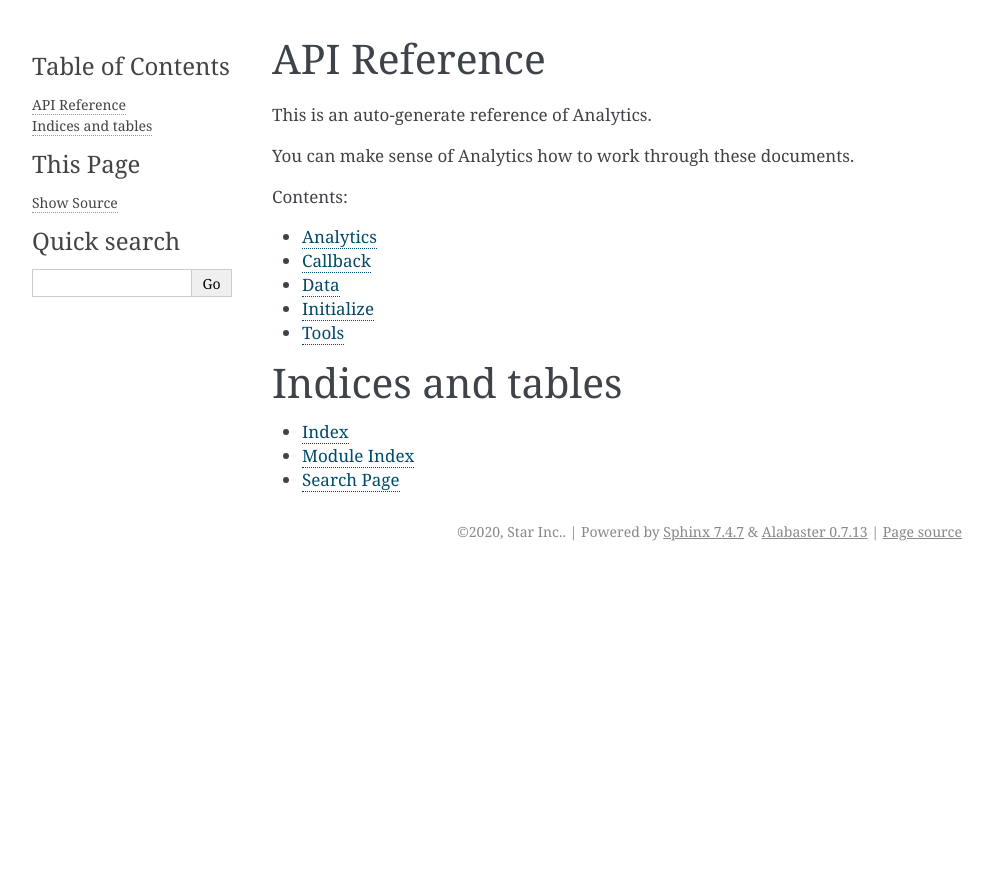
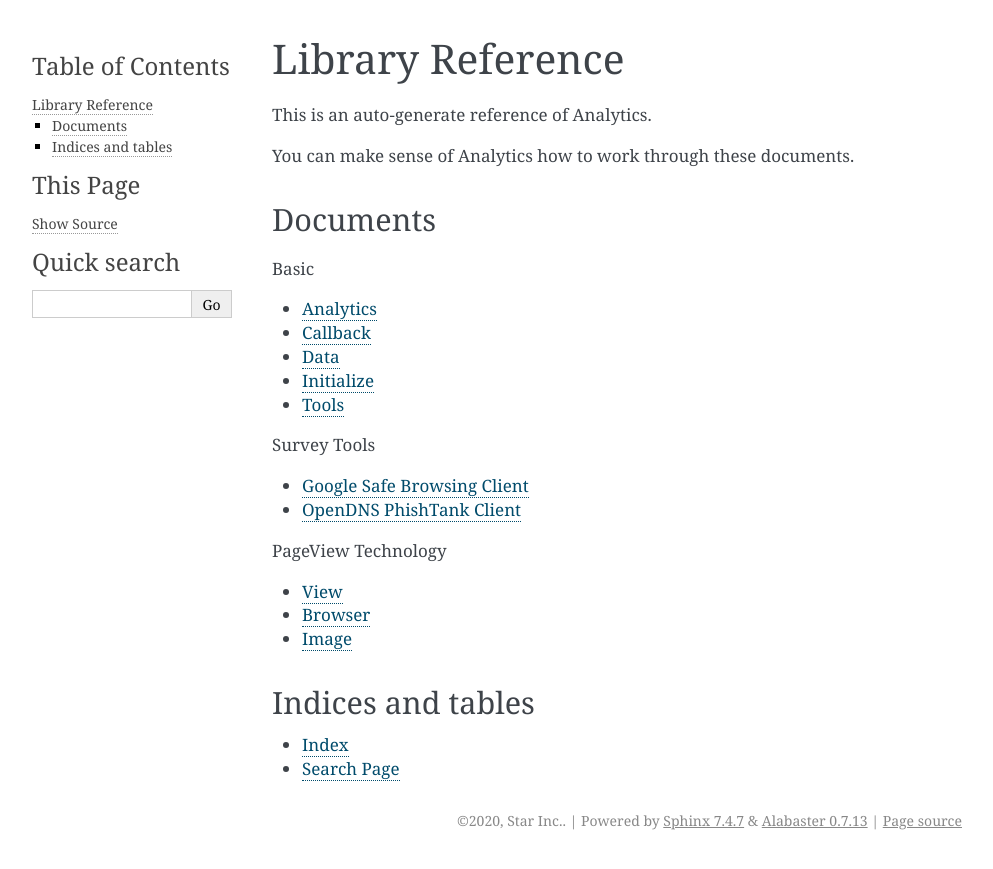
Before and after one commit to meta-star/pbp_analytics, a Sphinx documentation site: the page built from docs/index.rst, in a window 1280 px wide. Shown: the top 869 px of the page, without its empty margins (148-1141 px from the left). Built offline with Sphinx 7.4.7, drawn with Linux system fonts in a browser that asks for light colours.

Commit message:
Update for sphinx

```diff
--- a/docs/index.rst
+++ b/docs/index.rst
@@ -1,23 +1,40 @@
-API Reference
-================================================================
+Library Reference
+=================
 
 This is an auto-generate reference of Analytics.
 
 You can make sense of Analytics how to work through these documents.
 
+Documents
+---------
+
 .. toctree::
    :maxdepth: 2
-   :caption: Contents:
+   :caption: Basic
 
-   analytics
-   callback
-   data
-   initialize
-   tools
+   libs/analytics
+   libs/callback
+   libs/data
+   libs/initialize
+   libs/tools
+
+.. toctree::
+   :maxdepth: 2
+   :caption: Survey Tools
+
+   libs/survey/safe_browsing
+   libs/survey/phishtank
+
+.. toctree::
+   :maxdepth: 2
+   :caption: PageView Technology
+
+   libs/survey/page_view/index
+   libs/survey/page_view/browser
+   libs/survey/page_view/image
 
 Indices and tables
-==================
+------------------
 
 * :ref:`genindex`
-* :ref:`modindex`
 * :ref:`search`
--- a/docs/analytics.rst
+++ b/docs/libs/analytics.rst
@@ -1,5 +1,5 @@
 Analytics
-=============================
+=========
 
 .. autoclass:: libs.Analytics
    :members:
--- a/docs/callback.rst
+++ b/docs/libs/callback.rst
@@ -1,5 +1,5 @@
 Callback
-=============================
+========
 
 .. autoclass:: libs.callback.WebServer
    :members:
--- a/docs/data.rst
+++ b/docs/libs/data.rst
@@ -1,5 +1,5 @@
 Data
-=============================
+====
 
 .. autoclass:: libs.Data
    :members:
--- a/docs/initialize.rst
+++ b/docs/libs/initialize.rst
@@ -1,5 +1,5 @@
 Initialize
-==============================
+==========
 
 .. autoclass:: libs.initialize.Initialize
    :members:
--- /dev/null
+++ b/docs/libs/survey/page_view/index.rst
@@ -0,0 +1,6 @@
+View
+====
+
+.. autoclass:: libs.survey.View
+   :members:
+   :private-members:
--- /dev/null
+++ b/docs/libs/survey/phishtank.rst
@@ -0,0 +1,6 @@
+OpenDNS PhishTank Client
+========================
+
+.. autoclass:: libs.survey.PhishTank
+   :members:
+   :private-members:
--- /dev/null
+++ b/docs/libs/survey/safe_browsing.rst
@@ -0,0 +1,6 @@
+Google Safe Browsing Client
+===========================
+
+.. autoclass:: libs.survey.GoogleSafeBrowsing
+   :members:
+   :private-members:
--- a/docs/tools.rst
+++ b/docs/libs/tools.rst
@@ -1,5 +1,5 @@
 Tools
-=============================
+=====
 
 .. autoclass:: libs.Tools
    :members:
```
Also changed, not shown: docs/libs/survey/page_view/browser.rst (added, +10 -0 lines), docs/libs/survey/page_view/image.rst (added, +10 -0 lines), 1 other file.
